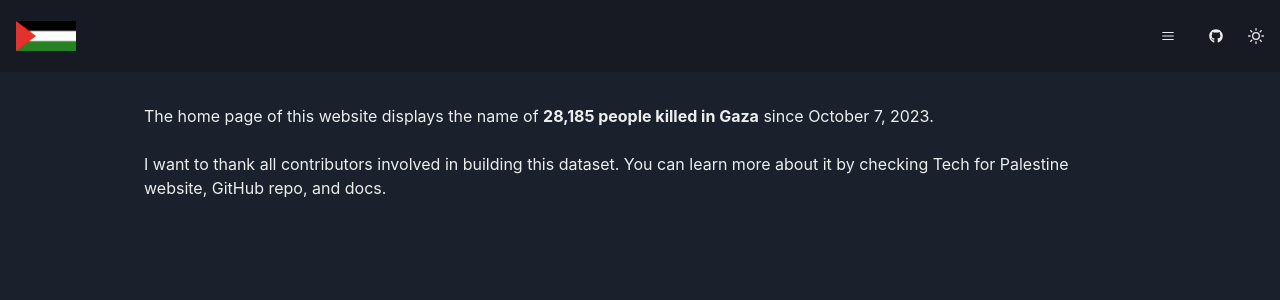
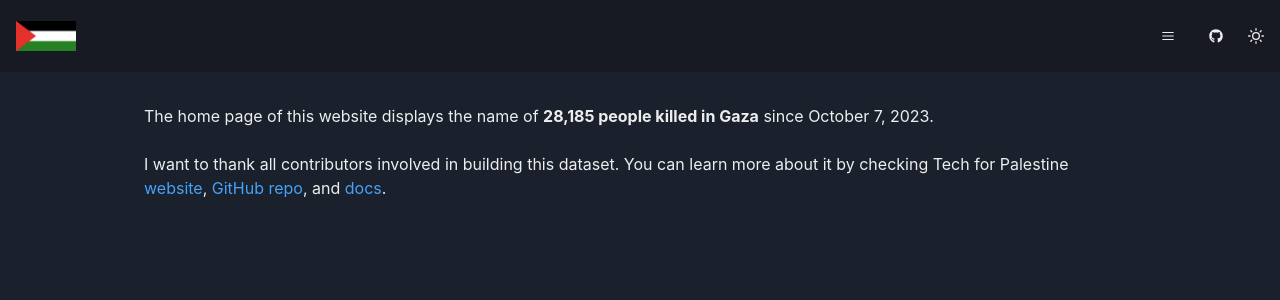
Before and after one commit to w3hc/palestine, a Next.js app: page /about in a window 1280 px wide. Shown: the top 300 px of the page. Built offline with nearby package versions, Linux system fonts and the light colour scheme; no server answers; what @web3modal/ethers would draw is missing.

Commit message:
fix links

```diff
--- a/src/components/layout/LinkComponent.tsx
+++ b/src/components/layout/LinkComponent.tsx
@@ -1,30 +1,37 @@
 import React, { ReactNode } from 'react'
 import NextLink from 'next/link'
-import { Link, useColorModeValue } from '@chakra-ui/react'
-import { THEME_COLOR_SCHEME } from '../../utils/config'
+import { Link } from '@chakra-ui/react'
 
 interface Props {
   href: string
   children: ReactNode
   isExternal?: boolean
   className?: string
+  onClick?: () => void
 }
 
 export function LinkComponent(props: Props) {
   const className = props.className ?? ''
   const isExternal = props.href.match(/^([a-z0-9]*:|.{0})\/\/.*$/) || props.isExternal
-  const color = useColorModeValue(`${THEME_COLOR_SCHEME}.600`, `${THEME_COLOR_SCHEME}.400`)
+  const color = '#45a2f8'
+
+  const linkProps = {
+    className,
+    color: color,
+    _hover: { color: '#8c1c84' },
+    onClick: props.onClick,
+  }
 
   if (isExternal) {
     return (
-      <Link className={className} _hover={{ color: '#8c1c84' }} href={props.href} target="_blank" rel="noopener noreferrer">
+      <Link {...linkProps} href={props.href} target="_blank" rel="noopener noreferrer">
         {props.children}
       </Link>
     )
   }
 
   return (
-    <Link as={NextLink} className={className} _hover={{ color: color }} href={props.href}>
+    <Link as={NextLink} {...linkProps} href={props.href}>
       {props.children}
     </Link>
   )
```
